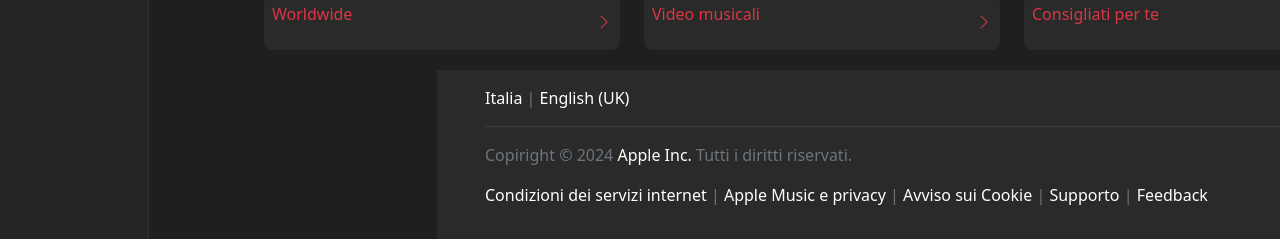
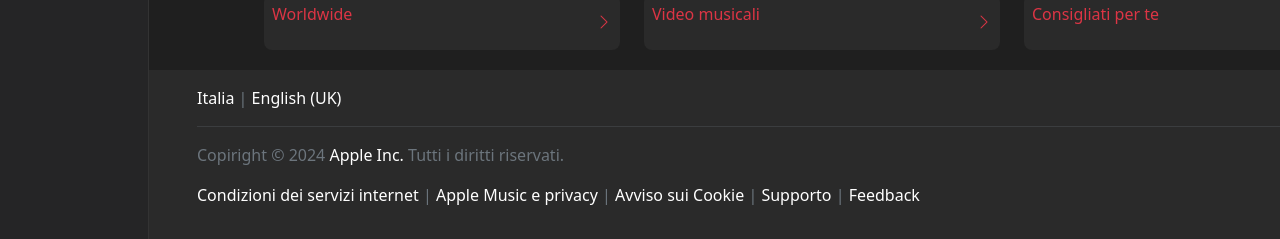
Before and after one commit to ThePomo/Apple-Music, a React (Vite) app: page / in a window 1280 px wide. Shown: the part 1255-1494 px from the top of the page. Built offline with nearby package versions, Linux system fonts and the light colour scheme; no server answers.

Commit message:
nono cokmmit

```diff
--- a/src/App.css
+++ b/src/App.css
@@ -260,7 +260,3 @@ body {
 .custom-heading {
   margin-left: 18rem;
 }
-
-.footer {
-  margin-left: 18rem;
-}
```
